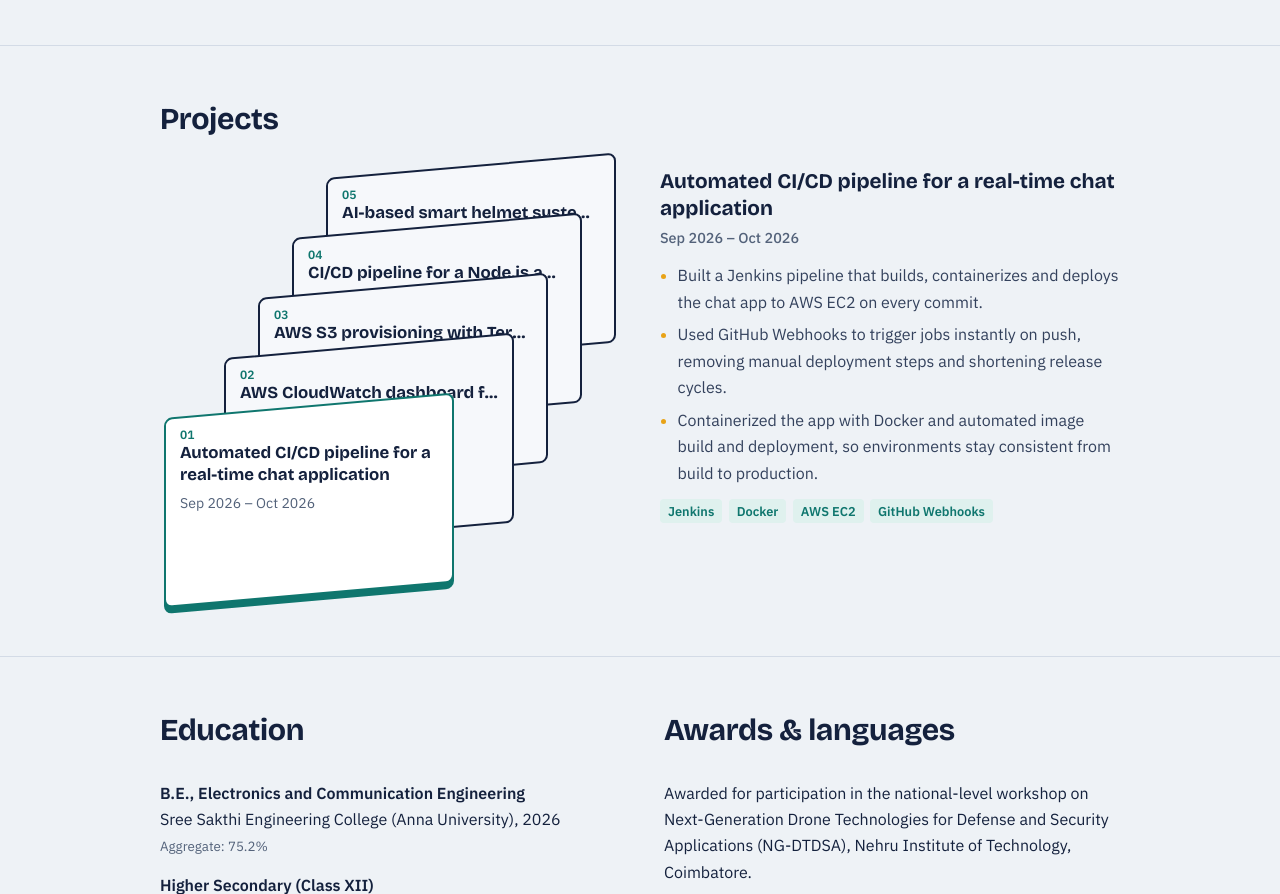
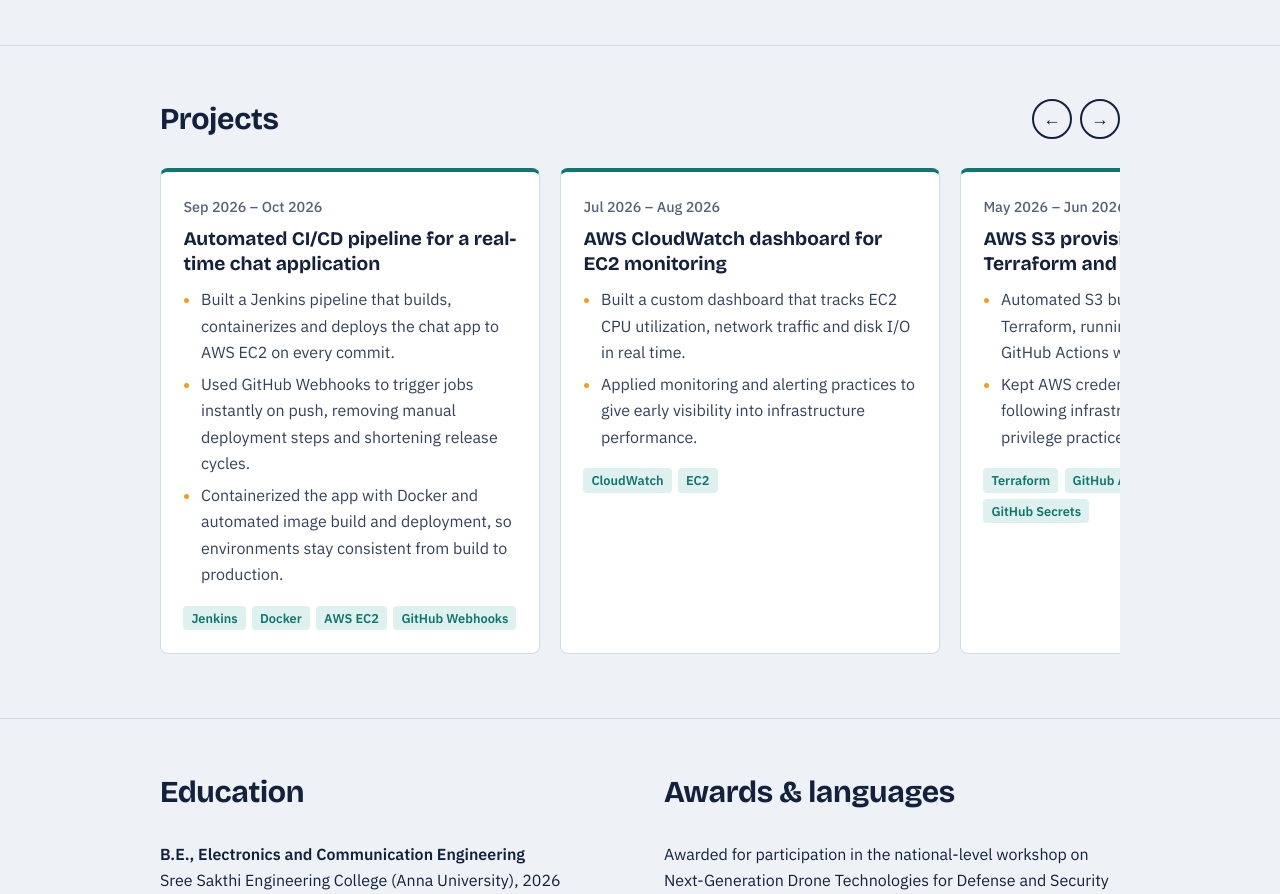
Before and after one commit to thirumalai004/New-portfolio, a plain HTML site: page index.html in a window 1280 px wide. Shown: the part 1611-2505 px from the top of the page. Drawn offline with nearby package versions, Linux system fonts and the light colour scheme.

Commit message:
update v2 commit

```diff
--- a/index.html
+++ b/index.html
@@ -65,32 +65,11 @@ h1{font-family:var(--head);font-weight:800;font-size:clamp(2.4rem,6vw,4rem);line
 .proj li{margin-bottom:.35rem}
 .proj li::marker{color:var(--amber)}
 .proj .tags{margin-top:auto;padding-top:.8rem}
-.track.marquee{overflow:hidden;scroll-snap-type:none;padding-bottom:0;display:block;cursor:grab;touch-action:pan-y;user-select:none}
-.track.marquee.drag{cursor:grabbing}
-.belt{display:flex;width:max-content;will-change:transform}
+
+.arrows{display:flex;gap:.5rem}
+.arrows button{width:2.5rem;height:2.5rem;border-radius:50%;border:2px solid var(--ink);background:none;color:var(--ink);font-size:1.1rem;cursor:pointer}
+.arrows button:hover{background:var(--ink);color:#fff}
 .proj{align-self:stretch}
-
-/* project stack */
-.stackwrap{display:grid;grid-template-columns:1fr 1fr;gap:2.5rem;align-items:start}
-.stack{position:relative;height:440px}
-.pcard{display:block;position:absolute;left:30px;bottom:0;width:calc(100% - 170px);height:190px;background:none;border:0;padding:0;cursor:pointer;font:inherit;color:inherit;text-align:left;transform:translate(calc(var(--d) * 34px),calc(var(--d) * -60px))}
-.pcard .lift{position:absolute;inset:0;display:block;transition:transform .25s ease}
-.pcard .plane{position:absolute;inset:0;background:#f6f8fb;border:2px solid var(--ink);border-radius:8px;transform:skewY(-5deg);transform-origin:left top;transition:background .25s ease,box-shadow .25s ease,border-color .25s ease}
-.pcard .txt{position:relative;display:block;padding:.55rem 1rem}
-.pcard h3{display:block;width:100%;font-family:var(--head);font-size:1.05rem;line-height:1.3;white-space:nowrap;overflow:hidden;text-overflow:ellipsis}
-.pcard[data-i="0"] h3{white-space:normal}
-.pcard .pn{font:600 .75rem var(--body);color:var(--teal);display:block}
-.pcard .pd{display:none;color:var(--muted);font-size:.88rem;margin-top:.4rem}
-.pcard.on .lift{transform:translateX(-26px)}
-.pcard.on .plane{background:#fff;border-color:var(--teal);box-shadow:0 6px 0 var(--teal)}
-.pcard[data-i="0"] .pd{display:block}
-.detail h3{font-family:var(--head);font-size:1.3rem;line-height:1.3}
-.detail .when{margin:.2rem 0 .8rem}
-.detail ul{padding-left:1.1rem;color:#33415c}
-.detail li{margin-bottom:.4rem}
-.detail li::marker{color:var(--amber)}
-.detail .tags{margin-top:.8rem}
-@media(prefers-reduced-motion:reduce){.pcard .lift,.pcard .plane{transition:none}}
 /* sections */
 section{padding:3rem 0;border-top:1px solid var(--line)}
 h2{font-family:var(--head);font-weight:700;font-size:1.9rem;letter-spacing:-.01em;margin-bottom:1.5rem}
@@ -123,13 +102,6 @@ footer a{color:#fff}
 .copy{margin-top:2rem;font-size:.85rem;color:#7d8cab}
 
 @media(max-width:760px){
-  .stackwrap{grid-template-columns:1fr;gap:1.5rem}
-  .stack{height:auto;display:flex;flex-direction:column;gap:.5rem}
-  .pcard{position:relative;left:0;width:100%;height:auto;transform:none}
-  .pcard .lift{position:relative}
-  .pcard.on .lift{transform:none}
-  .pcard .plane{transform:none}
-  .pcard h3,.pcard[data-i="0"] h3{white-space:normal}
 
   html{font-size:14px}
   .wrap{padding:0 1rem}
@@ -245,22 +217,48 @@ footer a{color:#fff}
 
 <section id="projects">
   <div class="wrap">
-    <h2>Projects</h2>
-    <div class="stackwrap">
-      <div class="stack" id="stack">
-        <button class="pcard on" style="--d:0" data-i="0" aria-pressed="true" aria-controls="det0"><span class="lift"><span class="plane"></span><span class="txt"><span class="pn">01</span><h3>Automated CI/CD pipeline for a real-time chat application</h3><span class="pd">Sep 2026 – Oct 2026</span></span></span></button>
-        <button class="pcard" style="--d:1" data-i="1" aria-pressed="false" aria-controls="det1"><span class="lift"><span class="plane"></span><span class="txt"><span class="pn">02</span><h3>AWS CloudWatch dashboard for EC2 monitoring</h3><span class="pd">Jul 2026 – Aug 2026</span></span></span></button>
-        <button class="pcard" style="--d:2" data-i="2" aria-pressed="false" aria-controls="det2"><span class="lift"><span class="plane"></span><span class="txt"><span class="pn">03</span><h3>AWS S3 provisioning with Terraform and GitHub Actions</h3><span class="pd">May 2026 – Jun 2026</span></span></span></button>
-        <button class="pcard" style="--d:3" data-i="3" aria-pressed="false" aria-controls="det3"><span class="lift"><span class="plane"></span><span class="txt"><span class="pn">04</span><h3>CI/CD pipeline for a Node.js application on AWS ECS</h3><span class="pd">Apr 2026 – May 2026</span></span></span></button>
-        <button class="pcard" style="--d:4" data-i="4" aria-pressed="false" aria-controls="det4"><span class="lift"><span class="plane"></span><span class="txt"><span class="pn">05</span><h3>AI-based smart helmet system with eye tracking</h3><span class="pd">Jan 2026 – Apr 2026</span></span></span></button>
-      </div>
-      <div class="details" aria-live="polite">
-      <div class="detail" id="det0"><h3>Automated CI/CD pipeline for a real-time chat application</h3><div class="when">Sep 2026 – Oct 2026</div><ul><li>Built a Jenkins pipeline that builds, containerizes and deploys the chat app to AWS EC2 on every commit.</li><li>Used GitHub Webhooks to trigger jobs instantly on push, removing manual deployment steps and shortening release cycles.</li><li>Containerized the app with Docker and automated image build and deployment, so environments stay consistent from build to production.</li></ul><div class="tags"><span>Jenkins</span><span>Docker</span><span>AWS EC2</span><span>GitHub Webhooks</span></div></div>
-      <div class="detail" id="det1" hidden><h3>AWS CloudWatch dashboard for EC2 monitoring</h3><div class="when">Jul 2026 – Aug 2026</div><ul><li>Built a custom dashboard that tracks EC2 CPU utilization, network traffic and disk I/O in real time.</li><li>Applied monitoring and alerting practices to give early visibility into infrastructure performance.</li></ul><div class="tags"><span>CloudWatch</span><span>EC2</span></div></div>
-      <div class="detail" id="det2" hidden><h3>AWS S3 provisioning with Terraform and GitHub Actions</h3><div class="when">May 2026 – Jun 2026</div><ul><li>Automated S3 bucket provisioning with Terraform, running init, plan and apply in a GitHub Actions workflow on every push.</li><li>Kept AWS credentials in GitHub Secrets, following infrastructure-as-code and least-privilege practices.</li></ul><div class="tags"><span>Terraform</span><span>GitHub Actions</span><span>AWS S3</span><span>GitHub Secrets</span></div></div>
-      <div class="detail" id="det3" hidden><h3>CI/CD pipeline for a Node.js application on AWS ECS</h3><div class="when">Apr 2026 – May 2026</div><ul><li>Containerized a Node.js app with Docker and deployed it on AWS ECS for scalable, production-style hosting.</li><li>Built a CodePipeline and CodeBuild pipeline that automates build, test and deploy stages.</li><li>Stored images in Amazon ECR and configured networking, security and monitoring for reliable delivery.</li></ul><div class="tags"><span>AWS ECS</span><span>ECR</span><span>CodePipeline</span><span>CodeBuild</span><span>Docker</span></div></div>
-      <div class="detail" id="det4" hidden><h3>AI-based smart helmet system with eye tracking</h3><div class="when">Jan 2026 – Apr 2026</div><ul><li>Integrated a camera-based sensor module into a helmet to detect prolonged eye closure or driver distraction in real time.</li><li>Triggers audio alerts and emergency SMS notifications to improve rider safety.</li></ul><div class="tags"><span>Embedded systems</span><span>IoT</span></div></div>
-      </div>
+    <div class="head"><h2>Projects</h2><div class="arrows"><button type="button" id="prev" aria-label="Previous project">&#8592;</button><button type="button" id="next" aria-label="Next project">&#8594;</button></div></div>
+    <div class="track" id="track" tabindex="0" aria-label="Projects, scroll sideways">
+      <article class="proj">
+        <div class="when">Sep 2026 – Oct 2026</div>
+        <div>
+          <h3>Automated CI/CD pipeline for a real-time chat application</h3>
+          <ul><li>Built a Jenkins pipeline that builds, containerizes and deploys the chat app to AWS EC2 on every commit.</li><li>Used GitHub Webhooks to trigger jobs instantly on push, removing manual deployment steps and shortening release cycles.</li><li>Containerized the app with Docker and automated image build and deployment, so environments stay consistent from build to production.</li></ul>
+          <div class="tags"><span>Jenkins</span><span>Docker</span><span>AWS EC2</span><span>GitHub Webhooks</span></div>
+        </div>
+      </article>
+      <article class="proj">
+        <div class="when">Jul 2026 – Aug 2026</div>
+        <div>
+          <h3>AWS CloudWatch dashboard for EC2 monitoring</h3>
+          <ul><li>Built a custom dashboard that tracks EC2 CPU utilization, network traffic and disk I/O in real time.</li><li>Applied monitoring and alerting practices to give early visibility into infrastructure performance.</li></ul>
+          <div class="tags"><span>CloudWatch</span><span>EC2</span></div>
+        </div>
+      </article>
+      <article class="proj">
+        <div class="when">May 2026 – Jun 2026</div>
+        <div>
+          <h3>AWS S3 provisioning with Terraform and GitHub Actions</h3>
+          <ul><li>Automated S3 bucket provisioning with Terraform, running init, plan and apply in a GitHub Actions workflow on every push.</li><li>Kept AWS credentials in GitHub Secrets, following infrastructure-as-code and least-privilege practices.</li></ul>
+          <div class="tags"><span>Terraform</span><span>GitHub Actions</span><span>AWS S3</span><span>GitHub Secrets</span></div>
+        </div>
+      </article>
+      <article class="proj">
+        <div class="when">Apr 2026 – May 2026</div>
+        <div>
+          <h3>CI/CD pipeline for a Node.js application on AWS ECS</h3>
+          <ul><li>Containerized a Node.js app with Docker and deployed it on AWS ECS for scalable, production-style hosting.</li><li>Built a CodePipeline and CodeBuild pipeline that automates build, test and deploy stages.</li><li>Stored images in Amazon ECR and configured networking, security and monitoring for reliable delivery.</li></ul>
+          <div class="tags"><span>AWS ECS</span><span>ECR</span><span>CodePipeline</span><span>CodeBuild</span><span>Docker</span></div>
+        </div>
+      </article>
+      <article class="proj">
+        <div class="when">Jan 2026 – Apr 2026</div>
+        <div>
+          <h3>AI-based smart helmet system with eye tracking</h3>
+          <ul><li>Integrated a camera-based sensor module into a helmet to detect prolonged eye closure or driver distraction in real time.</li><li>Triggers audio alerts and emergency SMS notifications to improve rider safety.</li></ul>
+          <div class="tags"><span>Embedded systems</span><span>IoT</span></div>
+        </div>
+      </article>
     </div>
   </div>
 </section>
@@ -308,21 +306,11 @@ footer a{color:#fff}
 </footer>
 
 <script>
-// Project stack: hover (or tap) a card to slide it out and show its details.
 (function(){
-  var cards=[].slice.call(document.querySelectorAll('.pcard')),
-      dets=[].slice.call(document.querySelectorAll('.detail')),n=cards.length;
-  function show(a){
-    cards.forEach(function(c,i){
-      c.classList.toggle('on',i===a);
-      c.setAttribute('aria-pressed',i===a?'true':'false');
-      dets[i].hidden=i!==a;
-    });
-  }
-  cards.forEach(function(c,i){
-    c.style.zIndex=n-i;
-    ['mouseenter','focus','click'].forEach(function(ev){c.addEventListener(ev,function(){show(i);});});
-  });
+  var t=document.getElementById('track');
+  function go(d){t.scrollBy({left:d*(t.querySelector('.proj').offsetWidth+20),behavior:'smooth'});}
+  document.getElementById('prev').onclick=function(){go(-1)};
+  document.getElementById('next').onclick=function(){go(1)};
 })();
 </script>
 </body>
```
